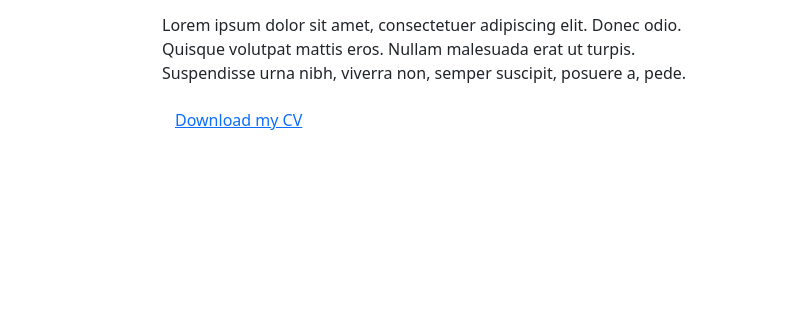
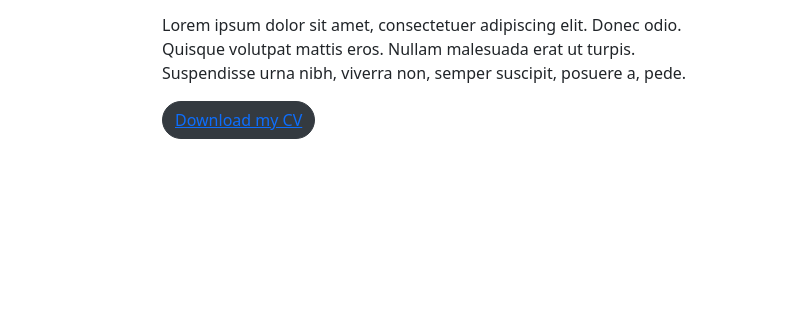
Before and after one commit to emmykim149/emmykim149.github.io, a plain HTML site: page index.html in a window 1280 px wide. Shown: the part 1136-1449 px from the top of the page, 490-1280 px from the left. Drawn offline with nearby package versions, Linux system fonts and the light colour scheme.

Commit message:
color change

```diff
--- a/index.html
+++ b/index.html
@@ -101,8 +101,8 @@
                 <p>Lorem ipsum dolor sit amet, consectetuer adipiscing elit. Donec odio. Quisque volutpat mattis eros. Nullam malesuada erat ut turpis. Suspendisse urna nibh, viverra non, semper suscipit, posuere a, pede.</p>
 <!--                <button type="button" class="btn btn-dark btn-large">Let's meet</button>-->
 <!--                <button type="button" class="btn btn-dark btn-large" <a href="https://emmykim149.github.io/Emily's CV.pdf">Download my CV</button>-->
-                <button type="button" class="btn btn-blue btn-large">
-                <a href="https://emmykim149.github.io/Emily's CV.pdf">Download my CV</a>
+                <button type="button" class="btn btn-dark btn-large">
+                    <a href="https://emmykim149.github.io/Emily's CV.pdf">Download my CV</a>
                 </button>
             </div>
         </div>
```
